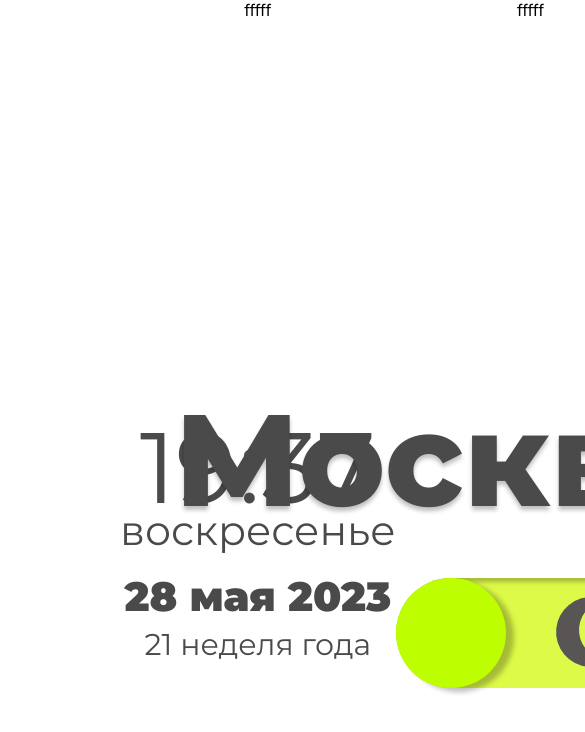
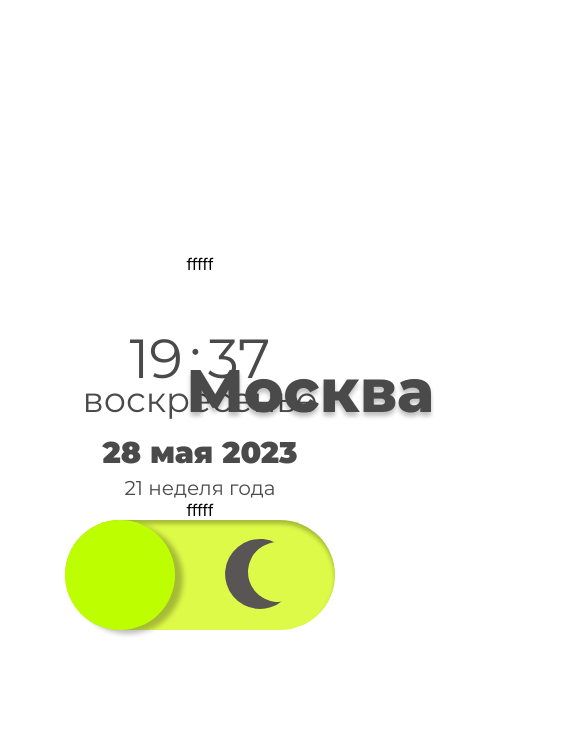
Before and after one commit to GeniaV/weather, a React (Create React App) app: page / in a window 390 px wide. Shown: the top 732 px of the page, 585 px wide, since content can reach past the window. Built offline with nearby package versions, Linux system fonts and the light colour scheme; no server answers.

Commit message:
add: adaptability

```diff
--- a/src/components/app/app.module.css
+++ b/src/components/app/app.module.css
@@ -1,12 +1,12 @@
 .main {
   text-align: center;
   height: 100vh;
-  padding-left: 120px;
+  padding-left: 80px;
   display: grid;
   grid-template-columns: 1fr 1fr;
   grid-template-rows: 1fr 1fr;
+  max-width: 1920px;
 }
-
 
 .city_weather {
   max-width: 785px;
@@ -52,3 +52,35 @@
   grid-row-start: 2;
   grid-row-end: 3;
 }
+
+@media screen and (max-width: 1600px) {
+  .city {
+    font-size: 90px;
+    top: 280px;
+  }
+}
+
+@media screen and (max-width: 1182px) {
+  .city {
+    font-size: 78px;
+    top: 200px;
+  }
+}
+
+@media screen and (max-width: 900px) {
+  .main {
+    display: flex;
+    flex-direction: column;
+    padding: 30px 10px 10px 20px;
+    justify-content: center;
+    align-items: center;
+  }
+  .city {
+    font-size: 60px;
+    top: 100px;
+    left: 0;
+  }
+  .city_weather {
+    margin-bottom: 60px;
+  }
+}
--- a/src/components/day/day.module.css
+++ b/src/components/day/day.module.css
@@ -13,3 +13,9 @@
 .text_dark {
   color: #4a4a4a;
 }
+
+@media screen and (max-width: 900px) {
+  .text {
+    font-size: 35px;
+  }
+}
--- a/src/components/rates/rates.module.css
+++ b/src/components/rates/rates.module.css
@@ -29,3 +29,32 @@
   flex-direction: column;
   margin: 60px 0 60px 0;
 }
+
+@media screen and (max-width: 1600px) {
+  .rates__text  {
+    font-size: 32px;
+    margin-bottom: 10px;
+  }
+  .rates__rate {
+    font-size: 65px;
+  }
+}
+
+@media screen and (max-width: 1182px) {
+  .rates__text  {
+    font-size: 20px;
+    border-radius: 0px 0px 0px 60px;
+    margin-bottom: 5px;
+  }
+  .rates__rate {
+    font-size: 50px;
+  }
+}
+
+@media screen and (max-width: 900px) {
+  .rates {
+    margin: 20px 0 40px 0;
+    border-radius: 30px;
+    width: 300px;
+  }
+}
--- a/src/components/theme-toggle/theme-toggle.module.css
+++ b/src/components/theme-toggle/theme-toggle.module.css
@@ -174,3 +174,10 @@
   top: -25%;
   transform: rotate(45deg);
 }
+
+
+@media screen and (max-width: 900px) {
+  .toggle {
+    margin-bottom: 20px;
+  }
+}
--- a/src/components/time/time.module.css
+++ b/src/components/time/time.module.css
@@ -26,6 +26,17 @@
   color: #4a4a4a;
 }
 
+@media screen and (max-width: 1182px) {
+  .time {
+    font-size: 80px;
+  }
+}
+
+@media screen and (max-width: 900px) {
+  .time {
+    font-size: 55px;
+  }
+}
 
 @keyframes blink {
   0% {
--- a/src/components/today/today.module.css
+++ b/src/components/today/today.module.css
@@ -12,3 +12,9 @@
 .text_dark {
   color: #4a4a4a;
 }
+
+@media screen and (max-width: 1182px) {
+  .text {
+    font-size: 30px;
+  }
+}
--- a/src/components/weather/weather.module.css
+++ b/src/components/weather/weather.module.css
@@ -16,7 +16,6 @@
   font-size: 565px;
   font-weight: 900;
   font-family: 'Montserrat';
-  line-height: 689px;
   background: linear-gradient(177.62deg, #bdff00 66.64%, rgba(255, 230, 5, 0.08) 98%);
   -webkit-background-clip: text;
   -webkit-text-fill-color: transparent;
@@ -26,9 +25,6 @@
 }
 
 .weather__celsius {
-  position: absolute;
-  right: -5px;
-  top: -2%;
   font-family: 'Montserrat';
   font-weight: 500;
   font-size: 150px;
@@ -37,3 +33,32 @@
   margin: 0;
   padding: 0;
 }
+
+
+@media screen and (max-width: 1600px) {
+  .weather__temp {
+    font-size: 400px;
+  }
+  .weather__celsius {
+    font-size: 110px;
+  }
+}
+
+@media screen and (max-width: 1182px) {
+  .weather__temp {
+    font-size: 280px;
+  }
+  .weather__celsius {
+    font-size: 80px;
+  }
+}
+
+@media screen and (max-width: 900px) {
+  .weather__temp {
+    font-size: 150px;
+     line-height: 150px;
+  }
+  .weather__celsius {
+    line-height: 50px;
+  }
+}
--- a/src/components/week-number/week-number.module.css
+++ b/src/components/week-number/week-number.module.css
@@ -12,3 +12,9 @@
 .text_dark {
   color: #4a4a4a;
 }
+
+@media screen and (max-width: 1182px) {
+  .text {
+    font-size: 20px;
+  }
+}
```
Also changed, not shown: 1 other file (tests, documents, lock files or other folders).
